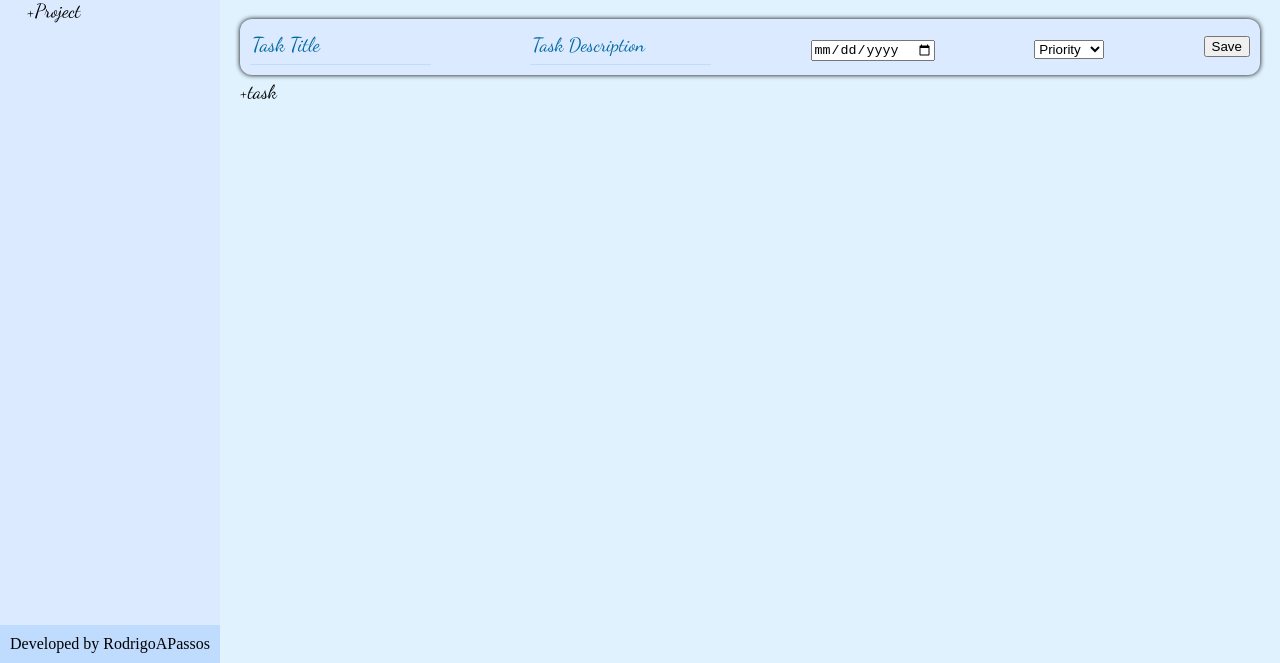
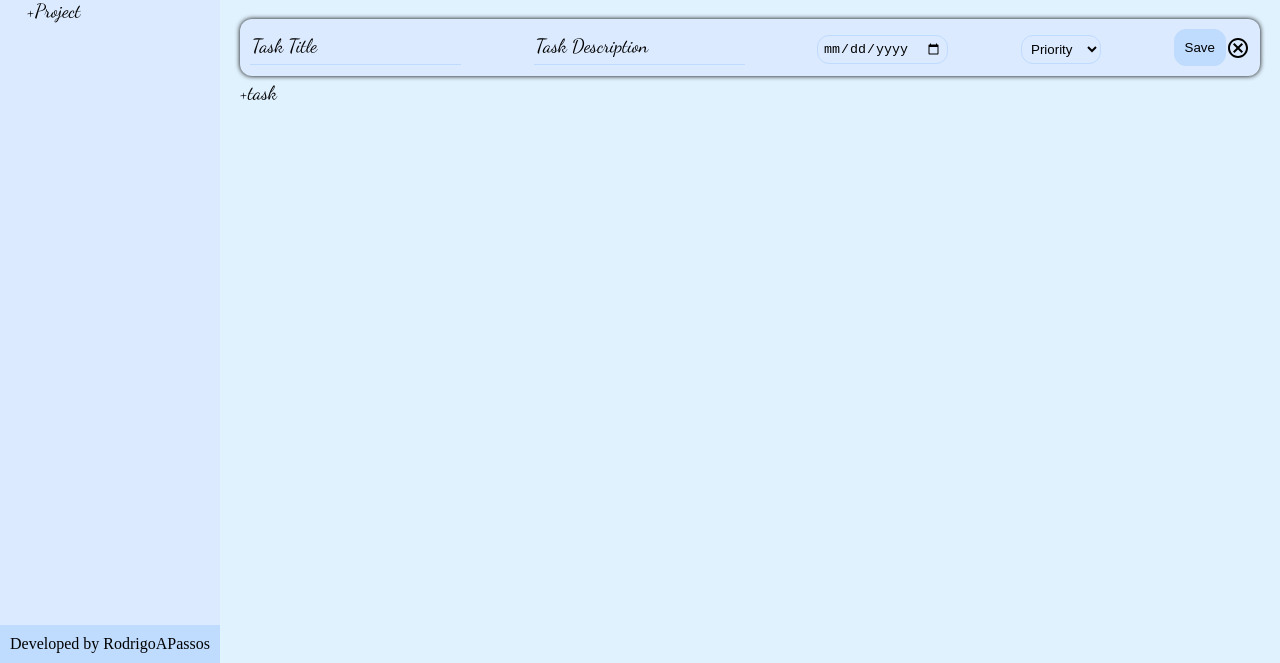
Before and after one commit to RodrigoAPassos/odin-toDo-list, a website built with webpack: page dist/index.html in a window 1280 px wide. Shown: the part 137-800 px from the top of the page. Built offline with nearby package versions, Linux system fonts and the light colour scheme.

Commit message:
Finish add task style
Next add logic to it

```diff
--- a/dist/index.html
+++ b/dist/index.html
@@ -40,19 +40,15 @@
                     <div class="task-form">
                         <form action="">
                             <div class="task-title">
-                                <!--<label for="task-title">Title</label>-->
                                 <input id="task-title" type="text" placeholder="Task Title">
                             </div>
                             <div class="task-desc">
-                                <!--<label for="task-description">Description</label>-->
                                 <input type="text" id="task-description" placeholder="Task Description">
                             </div>
                             <div class="dueDate">
-                                <!--<label for="dueDate">Date</label>-->
                                 <input type="date" name="dueDate" id="dueDate">
                             </div>
                             <div class="priority">
-                                <!--<label for="priority">Priority</label>-->
                                 <select name="priority" id="priority">
                                     <option value="" selected disabled hidden>Priority</option>
                                     <option value="high">High</option>
@@ -60,7 +56,10 @@
                                     <option value="low">Low</option>
                                 </select>
                             </div>
-                            <button id="save">Save</button>
+                            <div class="cancel-save">
+                                <button id="save">Save</button>
+                                <div class="cancel-task"></div>
+                            </div>
                         </form>
                     </div>
                 </div>
--- a/dist/style.css
+++ b/dist/style.css
@@ -145,10 +145,9 @@ body {
 }
 
 #task-title::placeholder {
-    color: #0369a1;
+    color: black;
     font-family: "dancing";
-    font-size: 1.25rem;
-    align-self: flex-end;
+    font-size: 1.2rem;
 }
 
 #task-description {
@@ -159,12 +158,60 @@ body {
 
 .task-desc input, .task-title input {
     height: 2rem;
+    font-size: 1rem;
+}
+
+.task-desc input:focus, .task-title input:focus {
+    outline: none;
 }
 
 #task-description::placeholder {
-    color: #0369a1;
+    color: black;
     font-family: "dancing";
     font-size: 1.2rem;
+}
+
+input[type="date"] {
+    padding: 5px;
+    border: 1px solid #bfdbfe;
+    border-radius: 12px;
+    background-color: #dbeafe;
+}
+
+input[type="date"]:focus {
+    outline: none;
+}
+
+select {
+    padding: 5px;
+    border: 1px solid #bfdbfe;
+    border-radius: 12px;
+    background-color: #dbeafe;
+}
+
+select:focus {
+    outline: none;
+}
+
+.cancel-save {
+    display: flex;
+    align-items: center;
+}
+
+button#save {
+    padding: 10px;
+    border: 1px solid #bfdbfe;
+    border-radius: 12px;
+    background-color: #bfdbfe;
+}
+
+.cancel-task {
+    background-image: url(../src/Resources/cancel_black_24dp.svg);
+    background-repeat: no-repeat;
+    background-size: cover;
+    background-position: center;
+    height: 24px;
+    width: 24px;
 }
 
 .new-task {
```
Also changed, not shown: src/Resources/cancel_black_24dp.svg (added).
